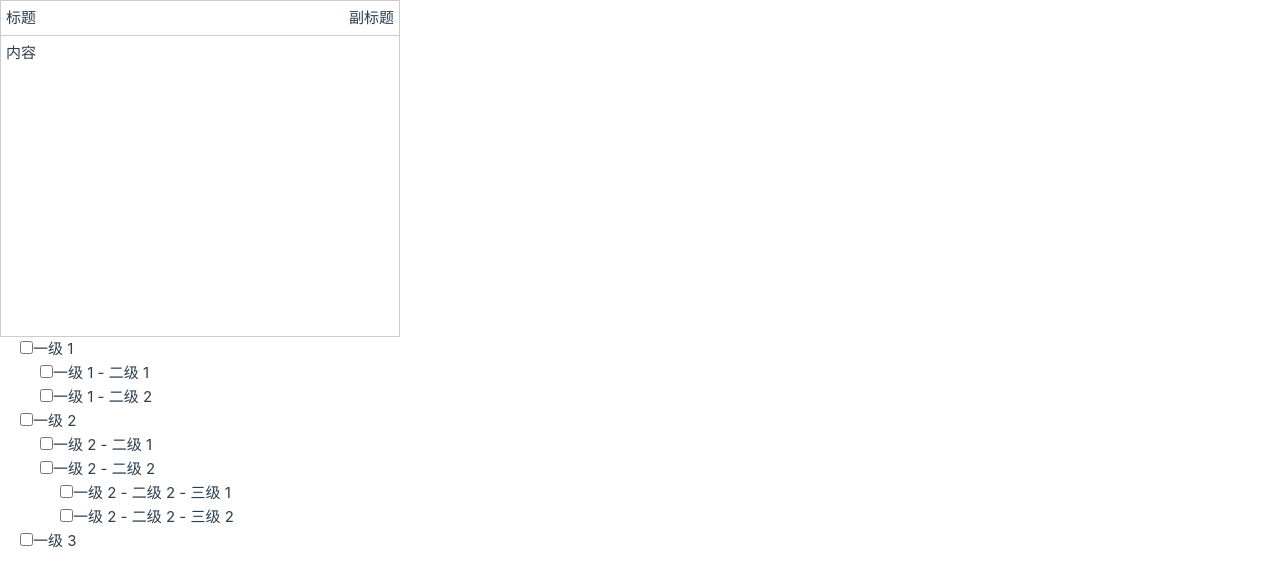
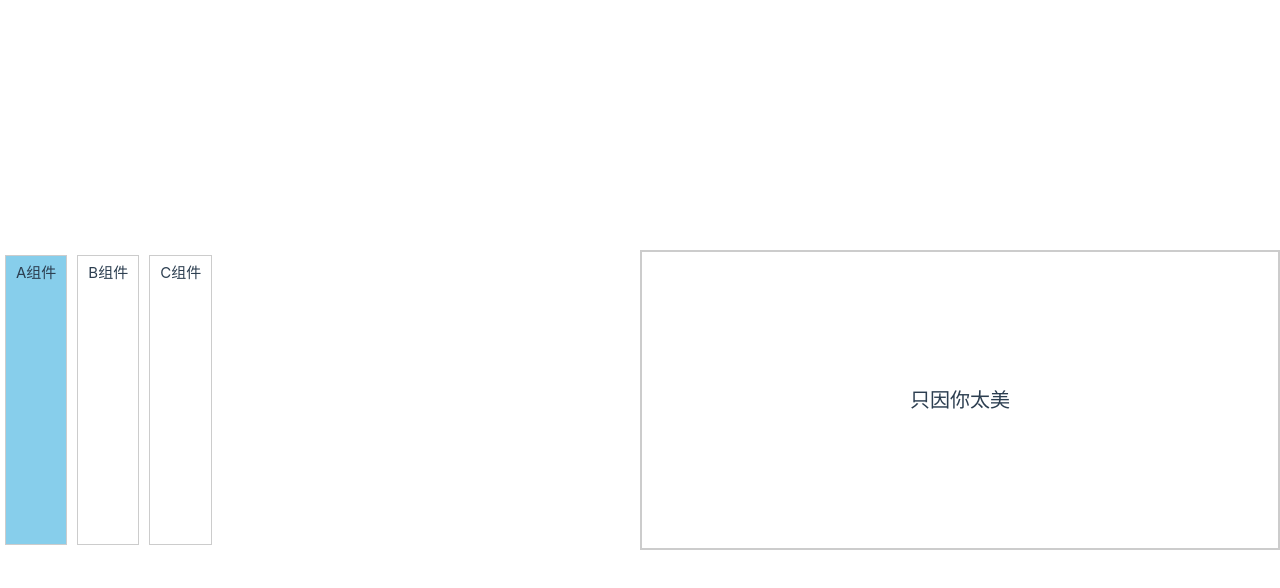
Before and after one commit to LTisme/vue3-vite-TS-pinia-electron, a Vue app: page / in a window 1280 px wide. Shown: the top 588 px of the page. Built offline with nearby package versions, Linux system fonts and the light colour scheme.

Commit message:
了解了动态组件的写法，就是很多组件导进来后，用变量来控制到底渲染哪个组件

```diff
--- a/src/App.vue
+++ b/src/App.vue
@@ -1,66 +1,44 @@
 <template>
-  <div>
-    <CardVue />
-    <TreeVue :data="treeData" />
+  <div style="display: flex;">
+    <!-- class属性可以有2个，但必须是一个静态一个动态，不能两个静态或者两个动态，否则会报错 -->
+    <div @click="switchComponent(item, index)" :class="[activeIndex == index ? 'active' : '']" class="tab"
+      v-for="(item, index) in data">
+      <div>{{ item.name }}</div>
+    </div>
   </div>
+  <component :is="dynamicComponent"></component>
 </template>
 
 <script setup lang='ts'>
-  // 这样就注册成了局部组件，如果想要将此组件注册为全局组件，则需要在main.ts中导入并注册
-  // import CardVue from '@/components/components-study/Card.vue';
-  import TreeVue from '@/components/components-study/Tree.vue';     // 展示递归组件
+  import { ref, reactive, shallowRef, markRaw } from 'vue'
+  import AVue from './components/components-study/A.vue'
+  import BVue from './components/components-study/B.vue'
+  import CVue from './components/components-study/C.vue'
 
-  // 造一点数据
-  interface Tree {
-    name: string;
-    checked: boolean;
-    children?: Tree[];
+  const activeIndex = ref(0)
+
+  const switchComponent = (item: any, index: any) => {
+    dynamicComponent.value = item.com
+    activeIndex.value = index
   }
 
-  const treeData: Tree[] = [
+  // 因为ref的话会对组件很多不必要的信息做一个劫持，所以要跳过它
+  // 所以这里使用shallowRef和markRaw就是为了减少性能开销
+  const dynamicComponent = shallowRef(AVue)
+  const data = reactive([
     {
-      name: '一级 1',
-      checked: false,
-      children: [
-        {
-          name: '一级 1 - 二级 1',
-          checked: false,
-        },
-        {
-          name: '一级 1 - 二级 2',
-          checked: false,
-        },
-      ],
+      name: 'A组件',
+      com: markRaw(AVue)
     },
     {
-      name: '一级 2',
-      checked: false,
-      children: [
-        {
-          name: '一级 2 - 二级 1',
-          checked: false,
-        },
-        {
-          name: '一级 2 - 二级 2',
-          checked: false,
-          children: [
-            {
-              name: '一级 2 - 二级 2 - 三级 1',
-              checked: false,
-            },
-            {
-              name: '一级 2 - 二级 2 - 三级 2',
-              checked: false,
-            },
-          ],
-        },
-      ],
+      name: 'B组件',
+      com: markRaw(BVue)
     },
     {
-      name: '一级 3',
-      checked: false,
+      name: 'C组件',
+      com: markRaw(CVue)
     }
-  ]
+  ])
 </script>
 
 <style lang='scss'>
@@ -71,7 +49,7 @@
     padding: 0;
     margin: 0;
     top: 0;
-    height: 100%;
+    // height: 100%;
     width: 100%;
   }
 
@@ -79,4 +57,15 @@
     padding: 0;
     margin: 0;
   }
+
+  .active {
+    background: skyblue;
+  }
+
+  .tab {
+    border: 1px solid #ccc;
+    padding: 5px 10px;
+    margin: 5px;
+    cursor: pointer;
+  }
 </style>
--- /dev/null
+++ b/src/components/components-study/A.vue
@@ -0,0 +1,26 @@
+<template>
+
+    <div class="com">
+        只因你太美
+    </div>
+
+</template>
+
+<script setup lang='ts'>
+
+    import { ref } from 'vue';
+
+    const count = ref(0);
+
+</script>
+
+<style scoped lang='scss'>
+    .com {
+        height: 300px;
+        border: 2px solid #ccc;
+        font-size: 20px;
+        display: flex;
+        justify-content: center;
+        align-items: center;
+    }
+</style>
--- /dev/null
+++ b/src/components/components-study/B.vue
@@ -0,0 +1,26 @@
+<template>
+
+    <div class="com">
+        小火汁不讲武德
+    </div>
+
+</template>
+
+<script setup lang='ts'>
+
+    import { ref } from 'vue';
+
+    const count = ref(0);
+
+</script>
+
+<style scoped lang='scss'>
+    .com {
+        height: 300px;
+        border: 2px solid #ccc;
+        font-size: 20px;
+        display: flex;
+        justify-content: center;
+        align-items: center;
+    }
+</style>
--- /dev/null
+++ b/src/components/components-study/C.vue
@@ -0,0 +1,26 @@
+<template>
+
+    <div class="com">
+        为爱冲锋
+    </div>
+
+</template>
+
+<script setup lang='ts'>
+
+    import { ref } from 'vue';
+
+    const count = ref(0);
+
+</script>
+
+<style scoped lang='scss'>
+    .com {
+        height: 300px;
+        border: 2px solid #ccc;
+        font-size: 20px;
+        display: flex;
+        justify-content: center;
+        align-items: center;
+    }
+</style>
```
